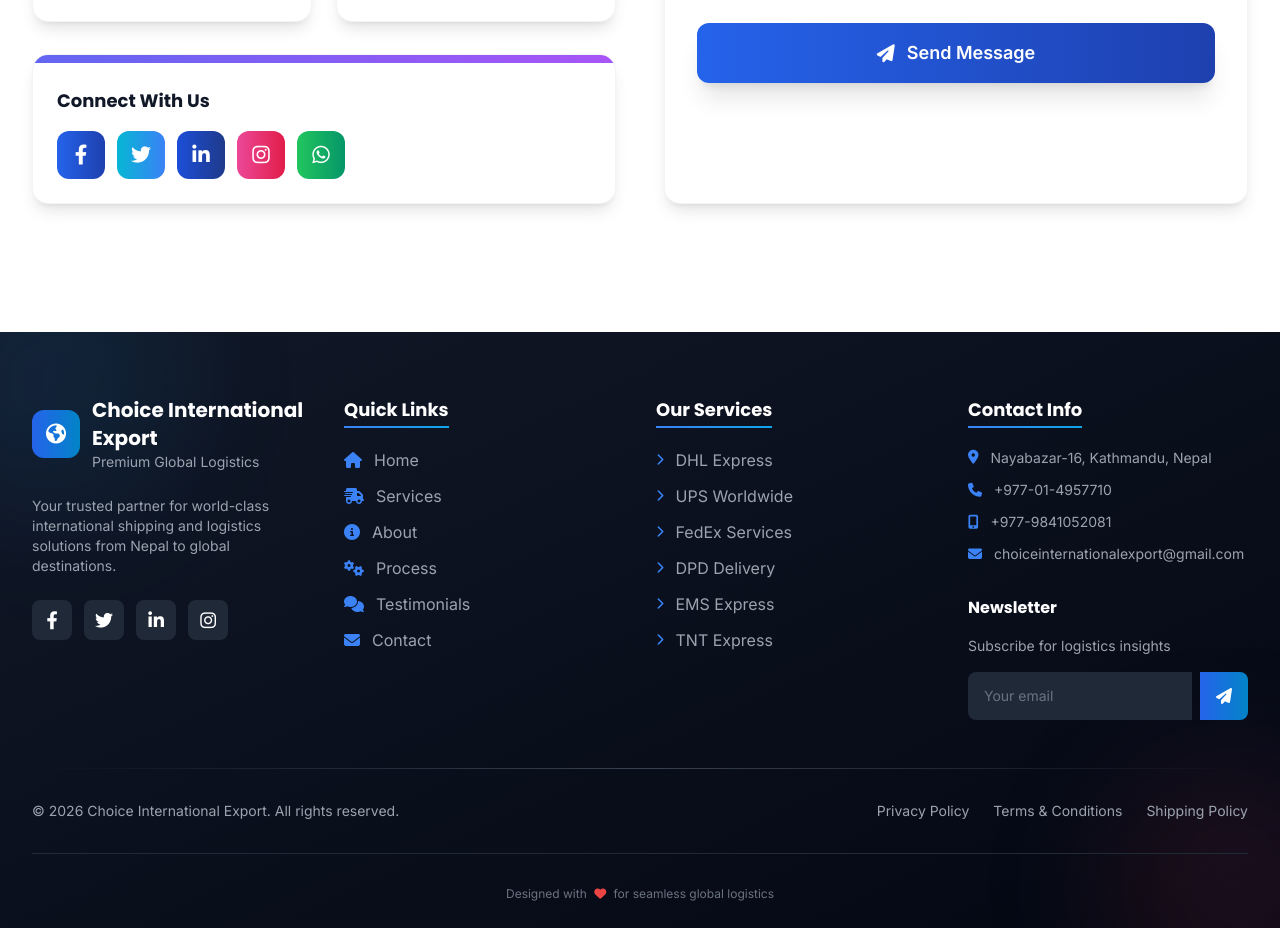
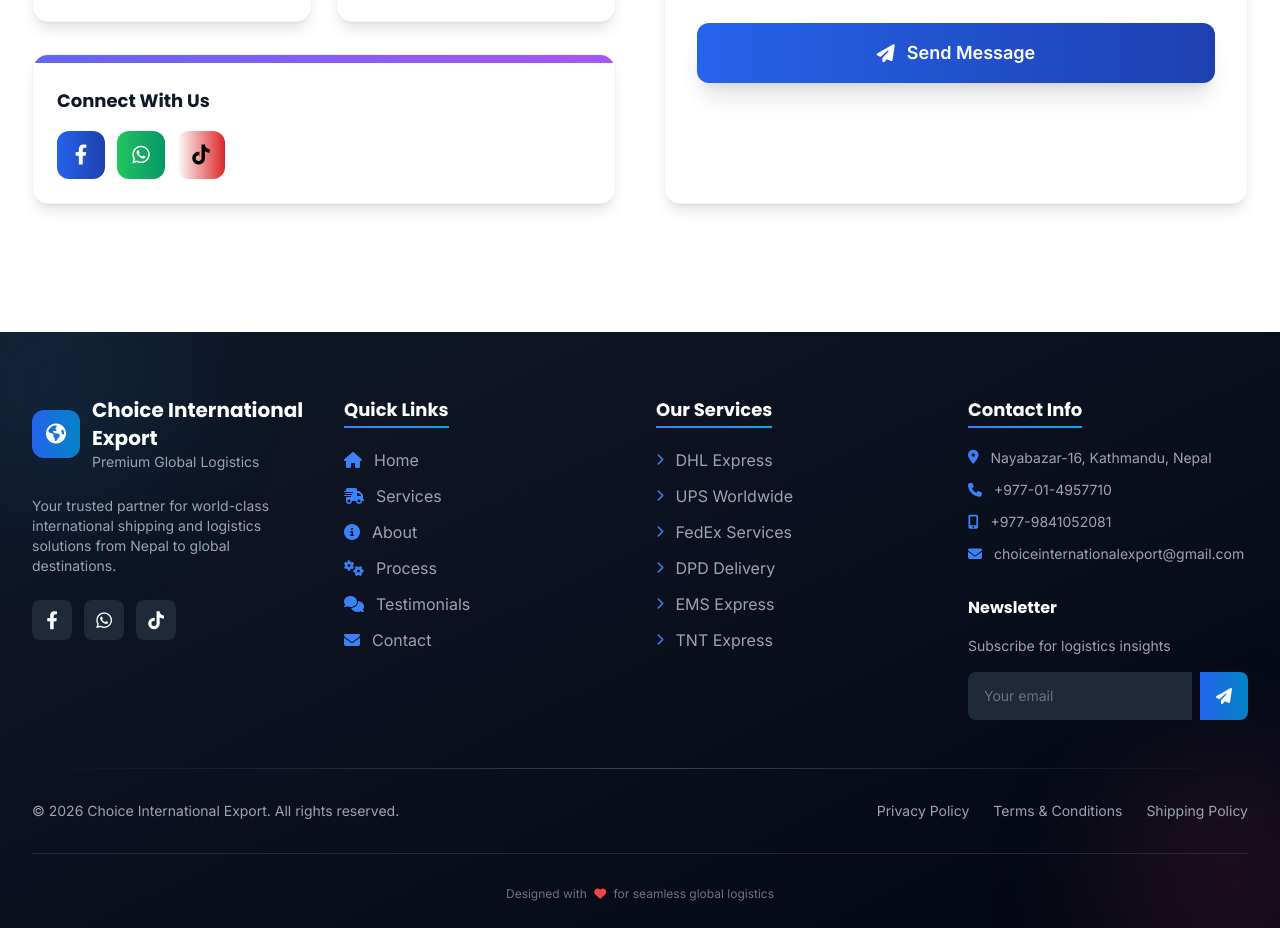
Before and after one commit to roshansth10/choice-export, a Next.js app: page / in a window 1280 px wide. Shown: the part 8160-9088 px from the top of the page. Built offline with nearby package versions, Linux system fonts and the light colour scheme.

Commit message:
social media button and links updated

```diff
--- a/app/globals.css
+++ b/app/globals.css
@@ -188,3 +188,5 @@
 .animate-fadeIn {
   animation: fadeIn 0.5s ease-out;
 }
+
+/* Add to your existing globals.css */
--- a/components/AboutHero.js
+++ b/components/AboutHero.js
@@ -1,18 +1,17 @@
-'use client';
+"use client";
+// components/AboutHero.js
 
 import Image from 'next/image';
 
 export default function AboutHero() {
   return (
     <section className="relative pt-16 pb-16 md:pt-20 md:pb-20 overflow-hidden bg-gradient-to-b from-white via-primary-50/30 to-white">
-      {/* Simple Elegant Background */}
-      <div className="absolute inset-0 -z-10">
-        <div className="absolute top-0 left-0 w-full h-40 bg-gradient-to-b from-primary-100/40 to-transparent"></div>
-        <div className="absolute bottom-0 right-0 w-full h-40 bg-gradient-to-t from-accent-100/40 to-transparent"></div>
-      </div>
+      {/* Base gradient overlay */}
+      <div className="absolute top-0 left-0 w-full h-40 bg-gradient-to-b from-primary-100/40 to-transparent"></div>
+      <div className="absolute bottom-0 right-0 w-full h-40 bg-gradient-to-t from-accent-100/40 to-transparent"></div>
 
       <div className="container-custom relative z-10">
-        {/* Page Title Section */}
+        {/* ... rest of your component remains unchanged ... */}
         <div className="mb-12 md:mb-16">
           <nav className="flex items-center space-x-2 text-sm text-primary-600 mb-6">
             <a href="/" className="hover:text-primary-700 transition">Home</a>
--- a/components/Contact.js
+++ b/components/Contact.js
@@ -140,20 +140,14 @@ export default function Contact() {
               <div className="p-4 sm:p-6">
                 <h3 className="text-base sm:text-lg font-bold text-gray-900 mb-3 sm:mb-4">Connect With Us</h3>
                 <div className="flex flex-wrap gap-2 sm:gap-3">
-                  <a href="#" className="w-11 h-11 sm:w-12 sm:h-12 rounded-xl bg-gradient-to-r from-blue-600 to-blue-800 text-white flex items-center justify-center hover:scale-110 transition-transform text-lg sm:text-xl">
+                  <a href="https://www.facebook.com/" target="_blank" className="w-11 h-11 sm:w-12 sm:h-12 rounded-xl bg-gradient-to-r from-blue-600 to-blue-800 text-white flex items-center justify-center hover:scale-110 transition-transform text-lg sm:text-xl">
                     <i className="fab fa-facebook-f"></i>
                   </a>
-                  <a href="#" className="w-11 h-11 sm:w-12 sm:h-12 rounded-xl bg-gradient-to-r from-cyan-500 to-blue-500 text-white flex items-center justify-center hover:scale-110 transition-transform text-lg sm:text-xl">
-                    <i className="fab fa-twitter"></i>
+                  <a href="https://wa.me/9779841052081" target="_blank"  className="w-11 h-11 sm:w-12 sm:h-12 rounded-xl bg-gradient-to-r from-green-500 to-emerald-600 text-white flex items-center justify-center hover:scale-110 transition-transform text-lg sm:text-xl">
+                    <i className="fab fa-whatsapp"></i>
                   </a>
-                  <a href="#" className="w-11 h-11 sm:w-12 sm:h-12 rounded-xl bg-gradient-to-r from-blue-700 to-blue-900 text-white flex items-center justify-center hover:scale-110 transition-transform text-lg sm:text-xl">
-                    <i className="fab fa-linkedin-in"></i>
-                  </a>
-                  <a href="#" className="w-11 h-11 sm:w-12 sm:h-12 rounded-xl bg-gradient-to-r from-pink-500 to-rose-600 text-white flex items-center justify-center hover:scale-110 transition-transform text-lg sm:text-xl">
-                    <i className="fab fa-instagram"></i>
-                  </a>
-                  <a href="https://wa.me/9779841052081" className="w-11 h-11 sm:w-12 sm:h-12 rounded-xl bg-gradient-to-r from-green-500 to-emerald-600 text-white flex items-center justify-center hover:scale-110 transition-transform text-lg sm:text-xl">
-                    <i className="fab fa-whatsapp"></i>
+                  <a href="https://www.tiktok.com/en/" target="_blank" className="w-11 h-11 sm:w-12 sm:h-12 rounded-xl bg-gradient-to-r from-white to-red-600 text-black flex items-center justify-center hover:scale-110 transition-transform text-lg sm:text-xl">
+                    <i className="fab fa-tiktok"></i>
                   </a>
                 </div>
               </div>
--- a/components/Footer.js
+++ b/components/Footer.js
@@ -43,17 +43,14 @@ export default function Footer() {
               Your trusted partner for world-class international shipping and logistics solutions from Nepal to global destinations.
             </p>
             <div className="flex space-x-3">
-              <a href="#" className="w-10 h-10 rounded-lg bg-gray-800 hover:bg-primary-600 text-white flex items-center justify-center transition-colors text-lg">
+              <a href="https://www.facebook.com" target="_blank"   className="w-10 h-10 rounded-lg bg-gray-800 hover:bg-primary-600 text-white flex items-center justify-center transition-colors text-lg">
                 <i className="fab fa-facebook-f"></i>
               </a>
-              <a href="#" className="w-10 h-10 rounded-lg bg-gray-800 hover:bg-blue-400 text-white flex items-center justify-center transition-colors text-lg">
-                <i className="fab fa-twitter"></i>
+              <a href="https://wa.me/9779841052081" target="_blank"   className="w-10 h-10 rounded-lg bg-gray-800 hover:bg-primary-600 text-white flex items-center justify-center transition-colors text-lg">
+                <i className="fab fa-whatsapp"></i>
               </a>
-              <a href="#" className="w-10 h-10 rounded-lg bg-gray-800 hover:bg-blue-700 text-white flex items-center justify-center transition-colors text-lg">
-                <i className="fab fa-linkedin-in"></i>
-              </a>
-              <a href="#" className="w-10 h-10 rounded-lg bg-gray-800 hover:bg-pink-600 text-white flex items-center justify-center transition-colors text-lg">
-                <i className="fab fa-instagram"></i>
+              <a href="https://www.tiktok.com/en/" target="_blank"  className="w-10 h-10 rounded-lg bg-gray-800 hover:bg-primary-600 text-white flex items-center justify-center transition-colors text-lg">
+                <i className="fab fa-tiktok"></i>
               </a>
             </div>
           </div>
```
